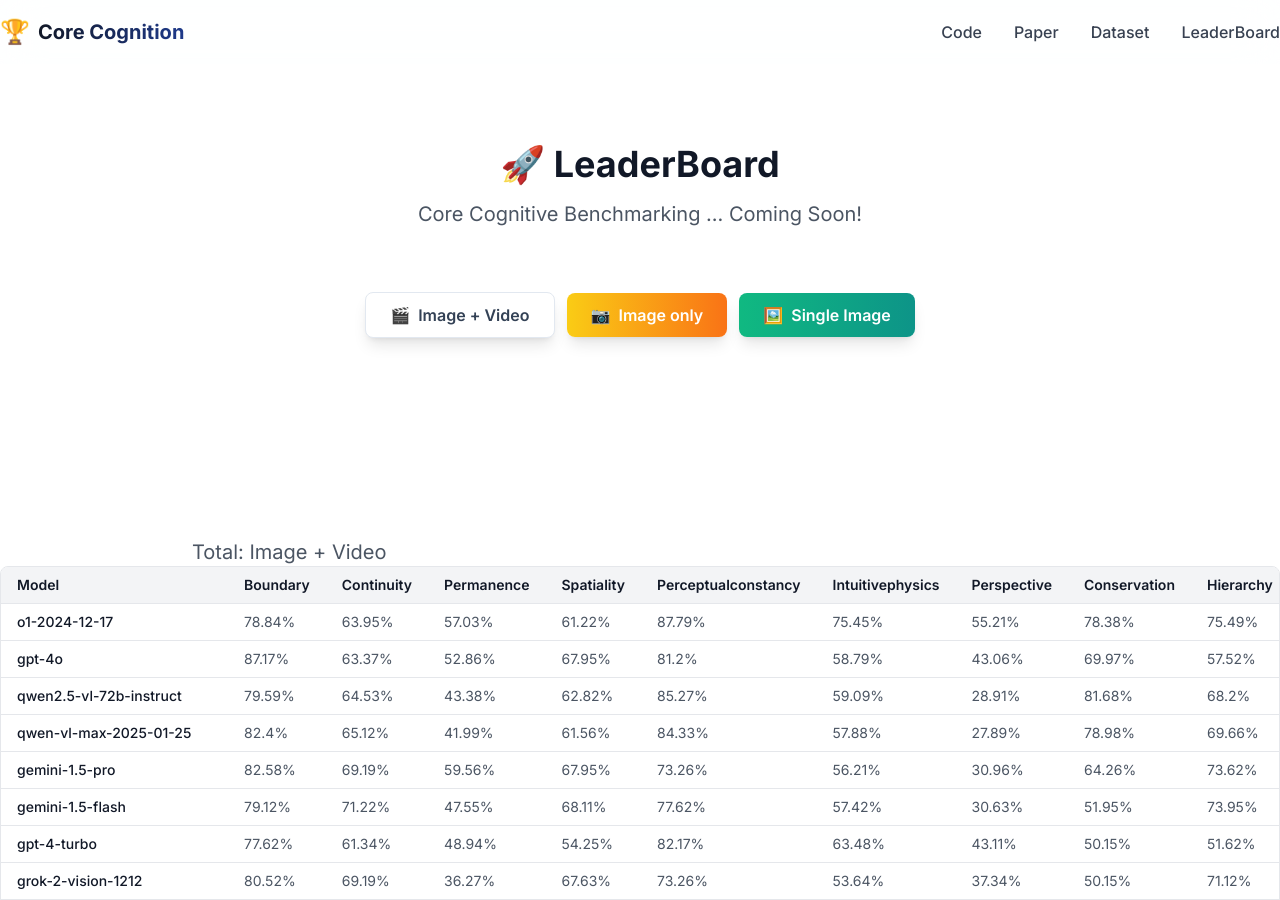
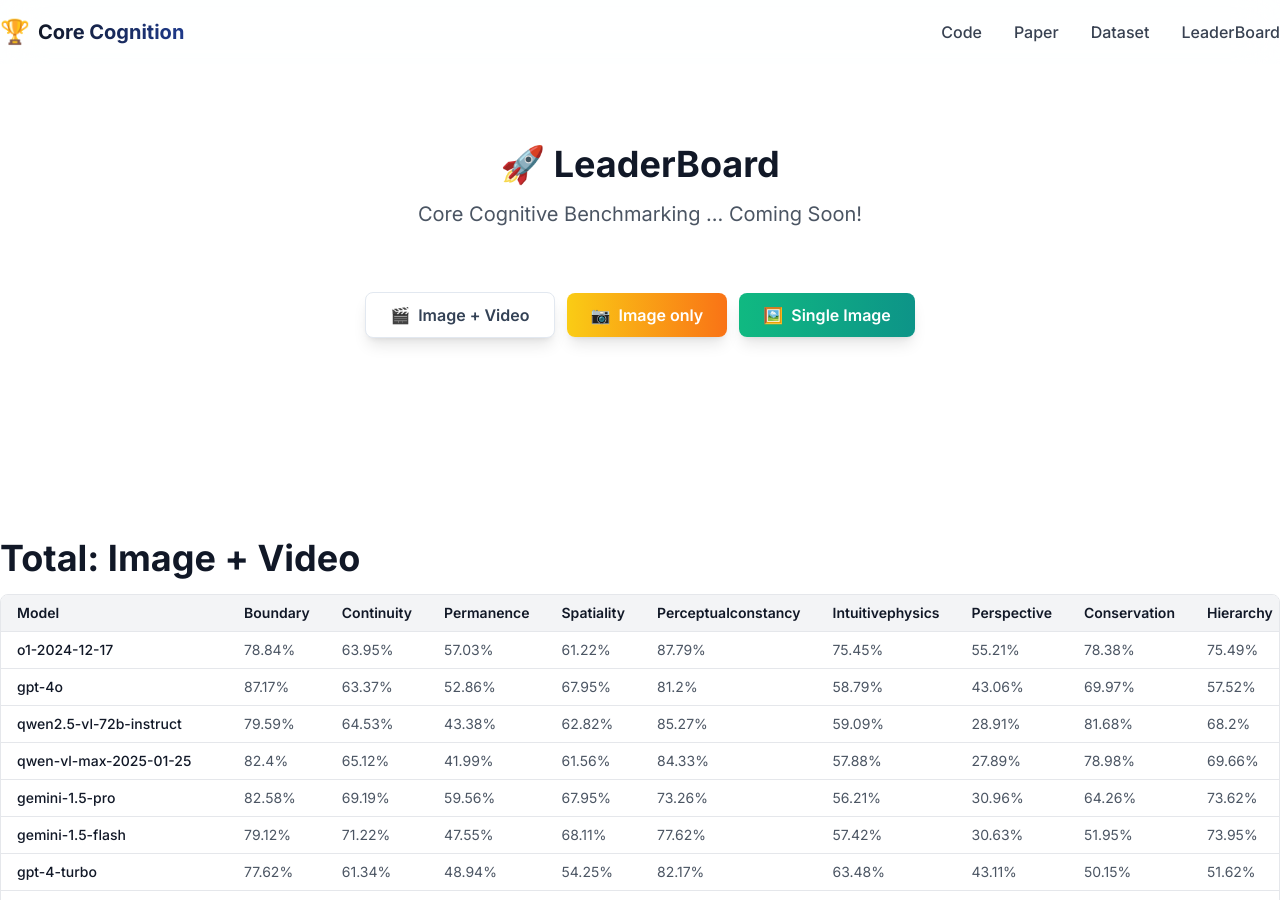
Before and after one commit to grow-ai-like-a-child/CoreCognition, a Jekyll site: the page built from leaderboard.html, in a window 1280 px wide and 900 px high. Built offline with Jekyll 4.4.1, drawn with Linux system fonts in a browser that asks for light colours; nearby versions of some CDN libraries.

```diff
--- a/leaderboard.html
+++ b/leaderboard.html
@@ -36,9 +36,9 @@
 <!-- LeaderBoard -->
 <!-- Total -->
 <section id="total" class="py-20 bg-white">
-    <p class="text-xl text-gray-600 max-w-4xl mx-auto">
+    <h2 class="text-3xl md:text-4xl font-bold text-gray-900 mb-4">
                 Total: Image + Video
-    </p>
+    </h2>
     <div  class="overflow-x-auto max-w-full border border-gray-200 rounded-lg">
       <table id="leaderboard-table" class="min-w-full table-auto text-sm text-left text-gray-600">
         <thead class="bg-gray-100">
@@ -68,9 +68,9 @@
 </section>
 
 <section id="imageonly" class="py-20 bg-orange">
-    <p class="text-xl text-gray-600 max-w-4xl mx-auto">
+    <h2 class="text-3xl md:text-4xl font-bold text-gray-900 mb-4">
                 Image only
-    </p>
+    </h2>
     <div  class="overflow-x-auto max-w-full border border-gray-200 rounded-lg">
       <table id="leaderboard-table" class="min-w-full table-auto text-sm text-left text-gray-600">
         <thead class="bg-gray-100">
@@ -100,9 +100,9 @@
 </section>
 
 <section id="single" class="py-20 bg-white">
-    <p class="text-xl text-gray-600 max-w-4xl mx-auto">
+    <h2 class="text-3xl md:text-4xl font-bold text-gray-900 mb-4">
                 Single Image
-    </p>
+    </h2>
     <div  class="overflow-x-auto max-w-full border border-gray-200 rounded-lg">
       <table id="leaderboard-table" class="min-w-full table-auto text-sm text-left text-gray-600">
         <thead class="bg-gray-100">
```
